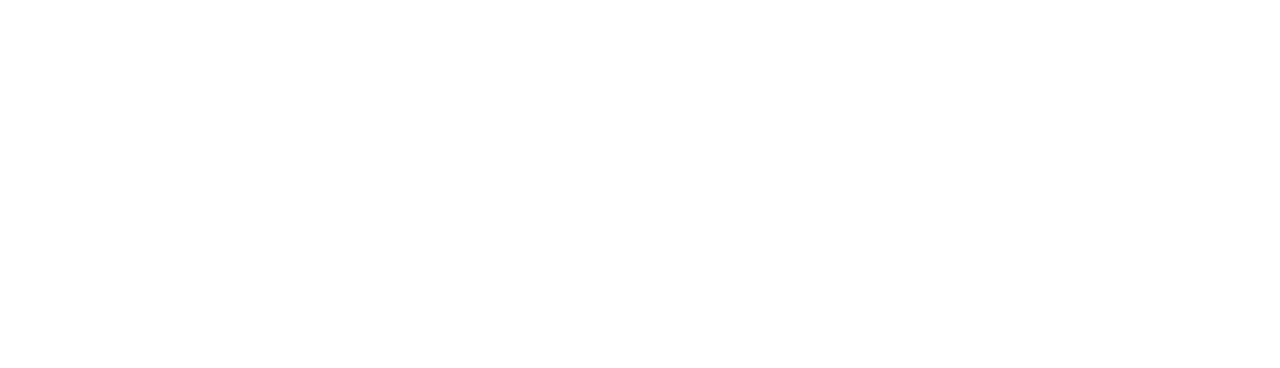
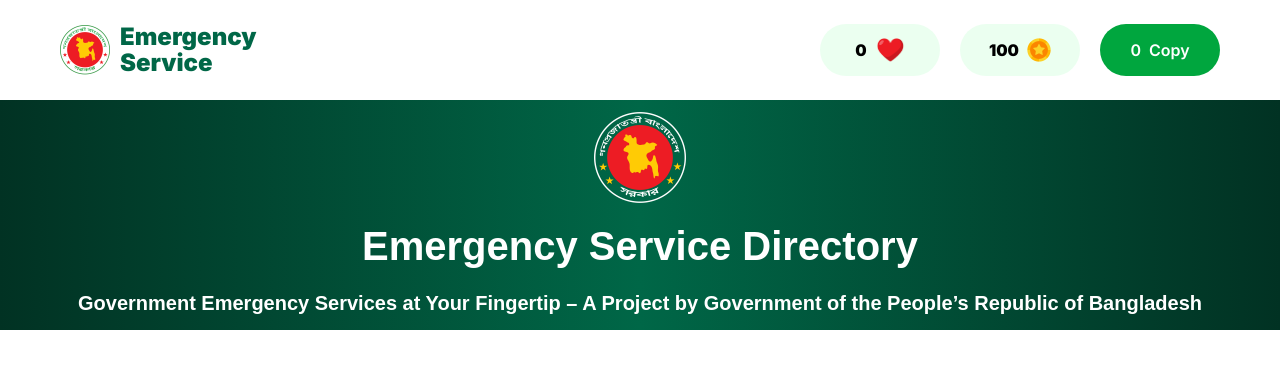
Before and after one commit to chowdhoury/Emergency-Service, a plain HTML site: page index.html in a window 1280 px wide. Drawn offline with nearby package versions, Linux system fonts and the light colour scheme; a web font is replaced by a local one.

Commit message:
Header Section Done

```diff
--- a/index.html
+++ b/index.html
@@ -29,5 +29,36 @@
       type="text/css"
     />
   </head>
-  <body></body>
+  <body class="max-w-[1920px] mx-auto">
+    <header>
+        <nav class="px-[60px]
+        inter-font flex justify-between bg-white py-6">
+            <div class="flex items-center gap-[10px]">
+                <img class="h-[50px] w-[50px]" src="./assets/logo.png" alt="">
+                <h1 class="text-[#006747] font-black leading-[26px] text-[24px]">Emergency<br>Service</h1>
+            </div>
+            <div class="flex items-center gap-5">
+                <div class="flex items-center justify-center h-[52px] w-[120px] bg-[#41FF6B1A] rounded-[50px] gap-2">
+                    <h2 class="font-black text-[#000000]">0</h2>
+                    <img class="w-[30px] h-[30px]" src="./assets/heart.png" alt="">
+                </div>
+                <div class="flex items-center justify-center h-[52px] w-[120px] bg-[#41FF6B1A] rounded-[50px] gap-2">
+                    <h2 class="font-black text-[#000000]">100</h2>
+                    <img class="h-[24px] w-[24px]" src="./assets/coin.png" alt="">
+                </div>
+                <div class="flex items-center justify-center bg-[#00A63E] rounded-[50px] h-[52px] w-[120px] gap-2">
+                    <h2 class="font-semibold text-[#FFFFFF]">0</h2>
+                    <h2 class="font-semibold text-[#FFFFFF]">Copy</h2>
+                </div>
+            </div>
+        </nav>
+        <section class=" px-[60px] hind-font heroSection py-3 bg-gradient-to-r from-[#013223] via-[#006747] to-[#013223] items-center justify-center text-center flex flex-col gap-3">
+            <img class="h-[92px] w-[92px]" src="./assets/logo-dark.png" alt="">
+            <h1 class="text-[#fff] text-[40px] font-bold leading-normal">Emergency Service Directory</h1>
+            <h3 class="text-[#fff] text-[20px] font-semibold leading-normal">Government Emergency Services at Your Fingertip – A Project by  Government of the People’s Republic of Bangladesh</h3>
+        </section>
+    </header>
+    <main></main>
+    <footer></footer>
+  </body>
 </html>
--- a/styles/style.css
+++ b/styles/style.css
@@ -0,0 +1,10 @@
+@import url('https://fonts.googleapis.com/css2?family=Inter:ital,opsz,wght@0,14..32,100..900;1,14..32,100..900&display=swap');
+@import url('https://fonts.googleapis.com/css2?family=Hind+Madurai:wght@300;400;500;600;700&display=swap');
+
+.inter-font{
+    font-family: "Inter", sans-serif;
+}
+
+.hind-font{
+    font-family: "Hind Madurai", sans-serif;
+}
```
